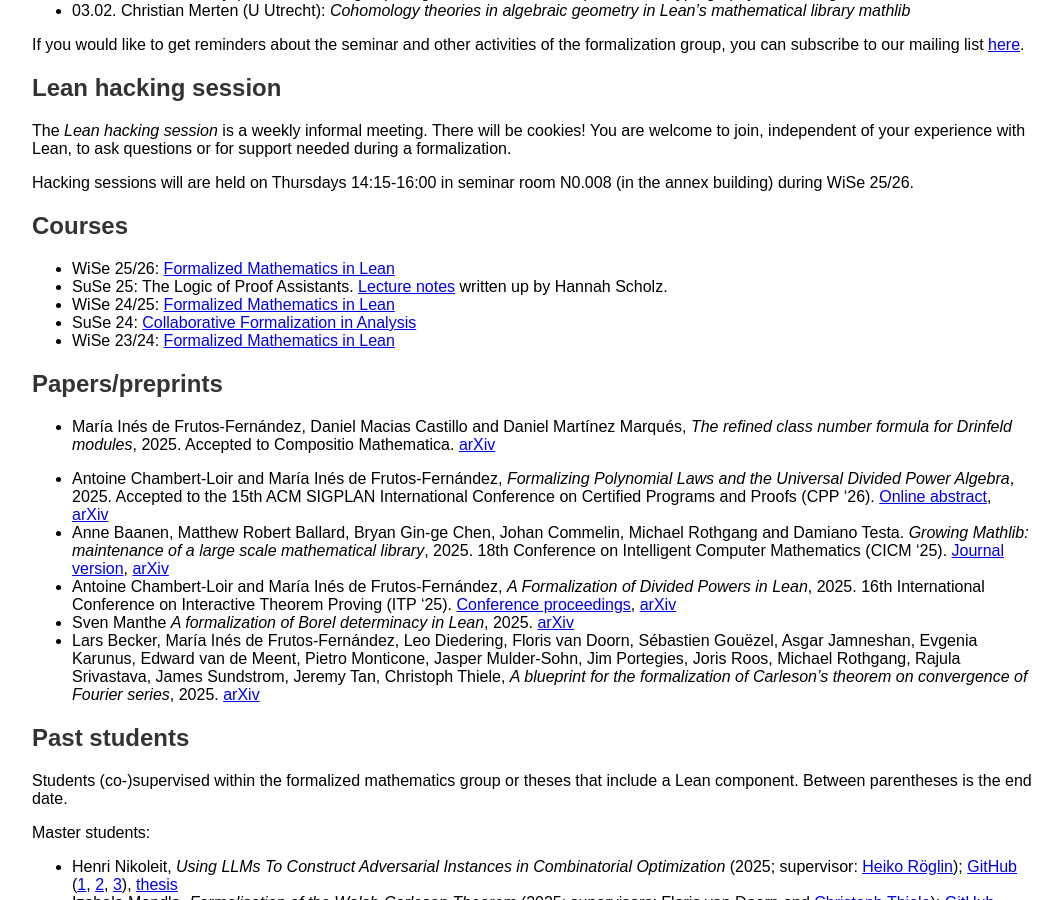
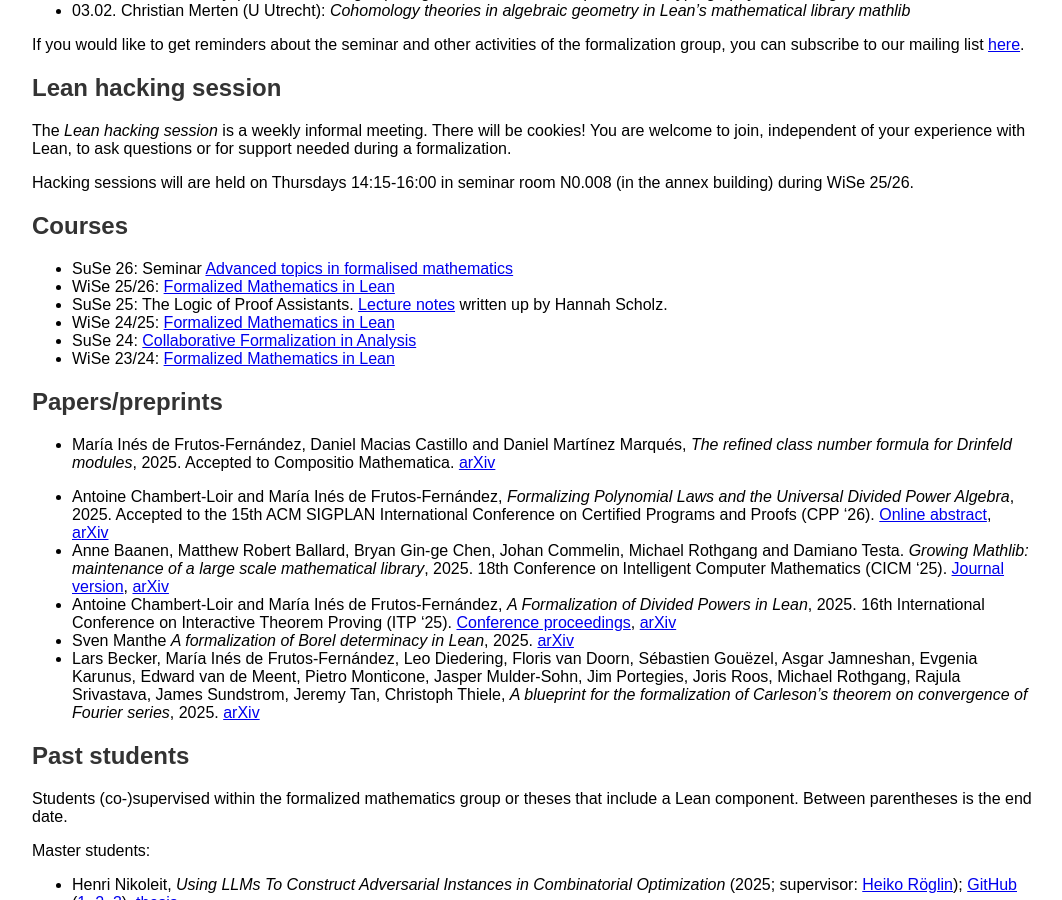
Before and after one commit to fpvandoorn/fpvandoorn.github.io, a Jekyll site: the page built from formalized-mathematics.md, in a window 1280 px wide and 900 px high, scrolled down 1020 px. Shown: the whole window, without its empty margins (108-1170 px from the left). Built offline with Jekyll 4.4.1, drawn with Linux system fonts in a browser that asks for light colours; our own code applies the rules of GitHub Pages for plain Markdown files.

Commit message:
Add next semester's seminar (#29)

```diff
--- a/formalized-mathematics.md
+++ b/formalized-mathematics.md
@@ -68,6 +68,7 @@
 
 ## Courses
 
+* SuSe 26: Seminar [Advanced topics in formalised mathematics](https://github.com/grunweg/LeanSeminar26)
 * WiSe 25/26: [Formalized Mathematics in Lean](https://github.com/fpvandoorn/LeanCourse25/)
 * SuSe 25: The Logic of Proof Assistants. [Lecture notes](https://github.com/scholzhannah/LogicOfProofAssistants/blob/main/script.pdf) written up by Hannah Scholz.
 * WiSe 24/25: [Formalized Mathematics in Lean](https://github.com/fpvandoorn/LeanCourse24/)
```
